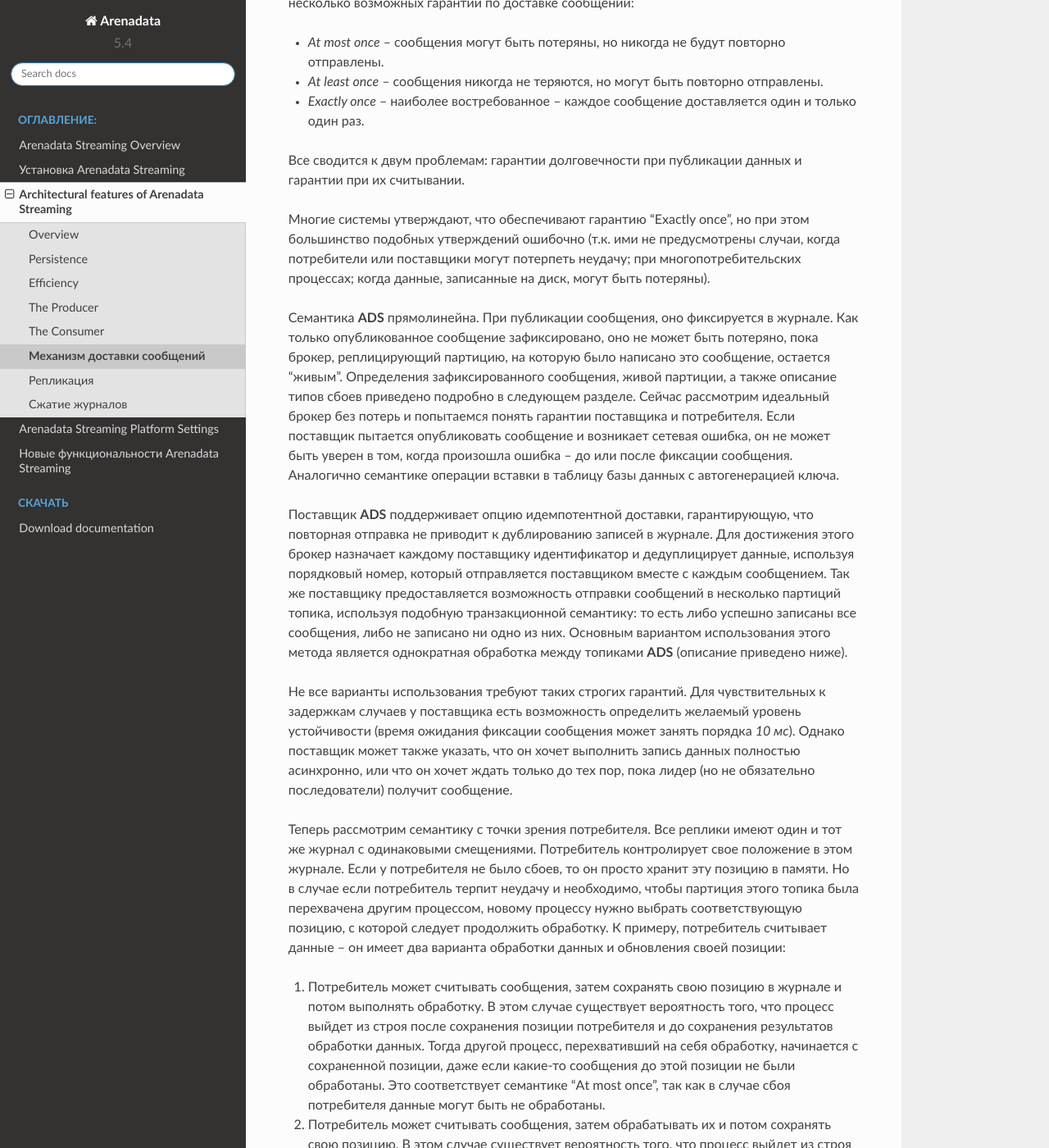
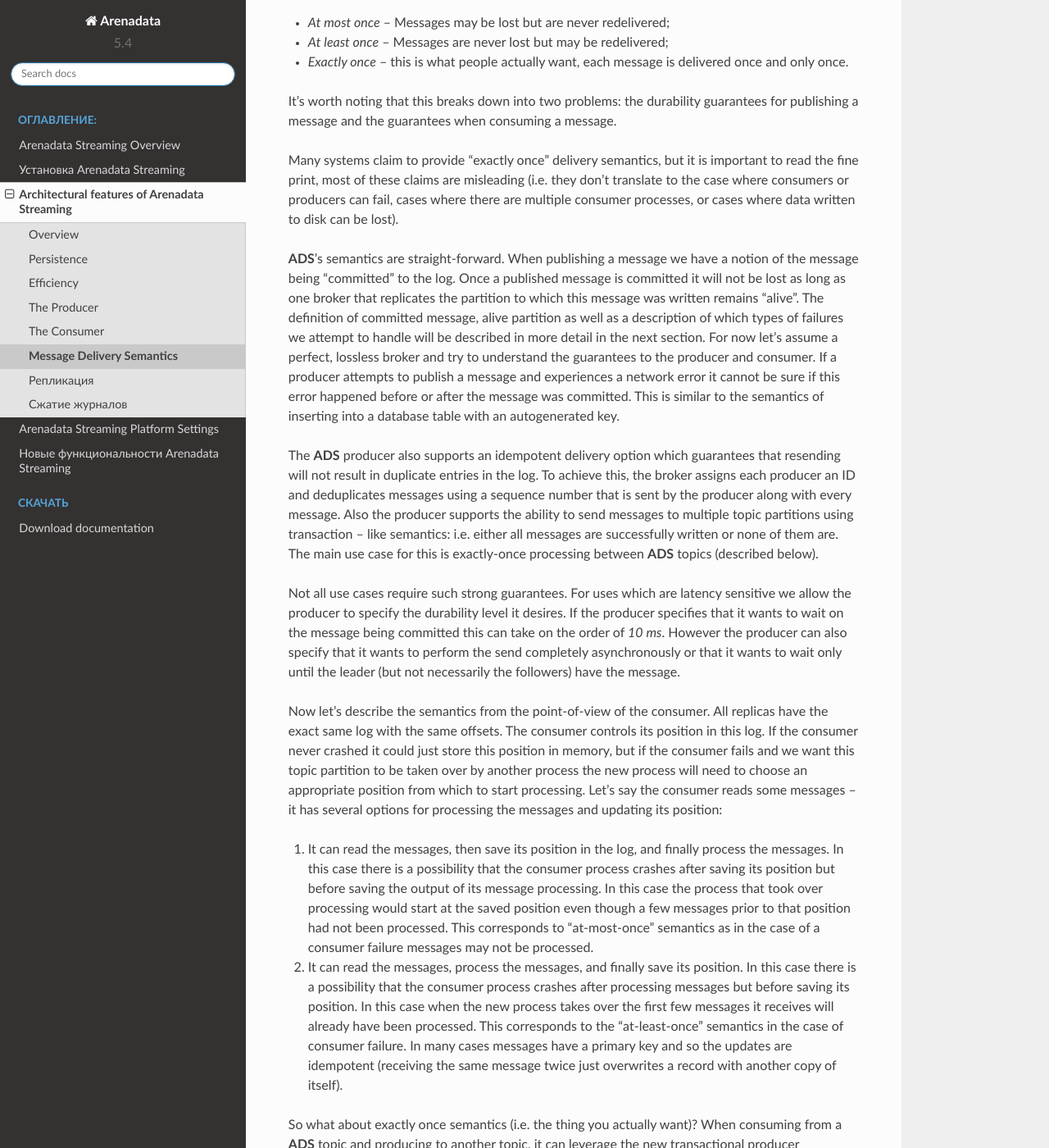
Before and after one commit to arenadata/docs_ads, a Sphinx documentation site: the page built from source/Architecture/delivery.rst, in a window 1280 px wide and 1400 px high, scrolled down 240 px. Shown: the whole window at 82% size. Built offline with Sphinx 7.4.7 and the Read the Docs theme 2.0.0, drawn with Linux system fonts in a browser that asks for light colours; pages that are not in the unit, such as notebooks, are missing from menus; some of the changed text lies outside the part shown.

Commit message:
Update delivery.rst

```diff
--- a/source/Architecture/delivery.rst
+++ b/source/Architecture/delivery.rst
@@ -1,30 +1,30 @@
-Механизм доставки сообщений
+Message Delivery Semantics
 ============================
 
-После введения в принципы работы поставщиков и потребителей данных следует изучить семантический анализ гарантий между ними, которые обеспечивает **ADS**. Существует несколько возможных гарантий по доставке сообщений:
+Now that we understand a little about how producers and consumers work, let's discuss the semantic guarantees **ADS** provides between producer and consumer. Clearly there are multiple possible message delivery guarantees that could be provided:
 
-+ *At most once* -- сообщения могут быть потеряны, но никогда не будут повторно отправлены.
-+ *At least once* -- сообщения никогда не теряются, но могут быть повторно отправлены.
-+ *Exactly once* -- наиболее востребованное -- каждое сообщение доставляется один и только один раз.
++ *At most once* -- Messages may be lost but are never redelivered;
++ *At least once* -- Messages are never lost but may be redelivered;
++ *Exactly once* -- this is what people actually want, each message is delivered once and only once.
 
-Все сводится к двум проблемам: гарантии долговечности при публикации данных и гарантии при их считывании.
+It's worth noting that this breaks down into two problems: the durability guarantees for publishing a message and the guarantees when consuming a message.
 
-Многие системы утверждают, что обеспечивают гарантию "Exactly once", но при этом большинство подобных утверждений ошибочно (т.к. ими не предусмотрены случаи, когда потребители или поставщики могут потерпеть неудачу; при многопотребительских процессах; когда данные, записанные на диск, могут быть потеряны).
+Many systems claim to provide "exactly once" delivery semantics, but it is important to read the fine print, most of these claims are misleading (i.e. they don't translate to the case where consumers or producers can fail, cases where there are multiple consumer processes, or cases where data written to disk can be lost).
 
-Семантика **ADS** прямолинейна. При публикации сообщения, оно фиксируется в журнале. Как только опубликованное сообщение зафиксировано, оно не может быть потеряно, пока брокер, реплицирующий партицию, на которую было написано это сообщение, остается "живым". Определения зафиксированного сообщения, живой партиции, а также описание типов сбоев приведено подробно в следующем разделе. Сейчас рассмотрим идеальный брокер без потерь и попытаемся понять гарантии поставщика и потребителя. Если поставщик пытается опубликовать сообщение и возникает сетевая ошибка, он не может быть уверен в том, когда произошла ошибка -- до или после фиксации сообщения. Аналогично семантике операции вставки в таблицу базы данных с автогенерацией ключа.
+**ADS**'s semantics are straight-forward. When publishing a message we have a notion of the message being "committed" to the log. Once a published message is committed it will not be lost as long as one broker that replicates the partition to which this message was written remains "alive". The definition of committed message, alive partition as well as a description of which types of failures we attempt to handle will be described in more detail in the next section. For now let's assume a perfect, lossless broker and try to understand the guarantees to the producer and consumer. If a producer attempts to publish a message and experiences a network error it cannot be sure if this error happened before or after the message was committed. This is similar to the semantics of inserting into a database table with an autogenerated key.
 
-Поставщик **ADS** поддерживает опцию идемпотентной доставки, гарантирующую, что повторная отправка не приводит к дублированию записей в журнале. Для достижения этого брокер назначает каждому поставщику идентификатор и дедуплицирует данные, используя порядковый номер, который отправляется поставщиком вместе с каждым сообщением. Так же поставщику предоставляется возможность отправки сообщений в несколько партиций топика, используя подобную транзакционной семантику: то есть либо успешно записаны все сообщения, либо не записано ни одно из них. Основным вариантом использования этого метода является однократная обработка между топиками **ADS** (описание приведено ниже).
+The **ADS** producer also supports an idempotent delivery option which guarantees that resending will not result in duplicate entries in the log. To achieve this, the broker assigns each producer an ID and deduplicates messages using a sequence number that is sent by the producer along with every message. Also the producer supports the ability to send messages to multiple topic partitions using transaction -- like semantics: i.e. either all messages are successfully written or none of them are. The main use case for this is exactly-once processing between **ADS** topics (described below).
 
-Не все варианты использования требуют таких строгих гарантий. Для чувствительных к задержкам случаев у поставщика есть возможность определить желаемый уровень устойчивости (время ожидания фиксации сообщения может занять порядка *10 мс*). Однако поставщик может также указать, что он хочет выполнить запись данных полностью асинхронно, или что он хочет ждать только до тех пор, пока лидер (но не обязательно последователи) получит сообщение.
+Not all use cases require such strong guarantees. For uses which are latency sensitive we allow the producer to specify the durability level it desires. If the producer specifies that it wants to wait on the message being committed this can take on the order of *10 ms*. However the producer can also specify that it wants to perform the send completely asynchronously or that it wants to wait only until the leader (but not necessarily the followers) have the message.
 
-Теперь рассмотрим семантику с точки зрения потребителя. Все реплики имеют один и тот же журнал с одинаковыми смещениями. Потребитель контролирует свое положение в этом журнале. Если у потребителя не было сбоев, то он просто хранит эту позицию в памяти. Но в случае если потребитель терпит неудачу и необходимо, чтобы партиция этого топика была перехвачена другим процессом, новому процессу нужно выбрать соответствующую позицию, с которой следует продолжить обработку. К примеру, потребитель считывает данные -- он имеет два варианта обработки данных и обновления своей позиции:
+Now let's describe the semantics from the point-of-view of the consumer. All replicas have the exact same log with the same offsets. The consumer controls its position in this log. If the consumer never crashed it could just store this position in memory, but if the consumer fails and we want this topic partition to be taken over by another process the new process will need to choose an appropriate position from which to start processing. Let's say the consumer reads some messages -- it has several options for processing the messages and updating its position:
 
-1. Потребитель может считывать сообщения, затем сохранять свою позицию в журнале и потом выполнять обработку. В этом случае существует вероятность того, что процесс выйдет из строя после сохранения позиции потребителя и до сохранения результатов обработки данных. Тогда другой процесс, перехвативший на себя обработку, начинается с сохраненной позиции, даже если какие-то сообщения до этой позиции не были обработаны. Это соответствует семантике "At most once", так как в случае сбоя потребителя данные могут быть не обработаны.
+1. It can read the messages, then save its position in the log, and finally process the messages. In this case there is a possibility that the consumer process crashes after saving its position but before saving the output of its message processing. In this case the process that took over processing would start at the saved position even though a few messages prior to that position had not been processed. This corresponds to "at-most-once" semantics as in the case of a consumer failure messages may not be processed.
 
-2. Потребитель может считывать сообщения, затем обрабатывать их и потом сохранять свою позицию. В этом случае существует вероятность того, что процесс выйдет из строя после обработки данных, но до сохранения позиции потребителя. Тогда другой процесс, перехвативший на себя обработку, обрабатывает уже обработанные данные. В случае сбоя потребителя это соответствует семантике "At least once". При этом во многих случаях сообщения имеют первичный ключ, поэтому обновления являются идемпотентными (повторное получение одного и того же сообщения просто перезаписывает его другой копией самого себя).
+2. It can read the messages, process the messages, and finally save its position. In this case there is a possibility that the consumer process crashes after processing messages but before saving its position. In this case when the new process takes over the first few messages it receives will already have been processed. This corresponds to the "at-least-once" semantics in the case of consumer failure. In many cases messages have a primary key and so the updates are idempotent (receiving the same message twice just overwrites a record with another copy of itself).
 
-Что по поводу семантики "Exactly once" (то, что действительно желаемо)? При потреблении данных из топика **ADS** и их записи в другой топик, можно использовать транзакционную семантику поставщика, которая была упомянута выше. Позиция потребителя сохраняется как сообщение в топике, поэтому можно записать смещение в **ADS** в той же транзакции, что и топики смещения, получающие обработанные данные. Если транзакция прерывается, позиция потребителя возвращается к своему старому значению, и записанные в топик смещения данные доступны другим потребителям в зависимости от их "уровня изоляции". На установленном по умолчанию уровне изоляции "read_uncommitted" все сообщения видны для потребителей, даже если они были частью прерванной транзакции, а на уровне "read_committed" потребитель возвращает только зафиксированные транзакцией сообщения (и любые данные, которые не являлись частью транзакции).
+So what about exactly once semantics (i.e. the thing you actually want)? When consuming from a **ADS** topic and producing to another topic, it can leverage the new transactional producer capabilities that were mentioned above. The consumer's position is stored as a message in a topic, so we can write the offset to **ADS** in the same transaction as the output topics receiving the processed data. If the transaction is aborted, the consumer's position will revert to its old value and the produced data on the output topics will not be visible to other consumers, depending on their "isolation level". In the default "read_uncommitted" isolation level, all messages are visible to consumers even if they were part of an aborted transaction, but in "read_committed", the consumer will only return messages from transactions which were committed (and any messages which were not part of a transaction).
 
-При записи данных во внешнюю систему существует оговорка, которая заключается в необходимости координировать позицию потребителя с тем, что фактически хранится в качестве выходных данных. Классический способ достижения этого -- ведение двухфазной фиксации между хранением потребительской позиции и хранением потребительских данных. Но также этого можно добиться и проще -- позволяя потребителю хранить смещение в том же месте, что и выходные данные. Например, коннектор **ADS Connect** записывает данные в **HDFS** вместе со смещениями считанных данных для гарантии их обновлений. Аналогичный шаблон используется для многих других систем данных, требующих более сильную семантику, и у которых сообщения не имеют первичного ключа для дедупликации. Такой метод лучше, потому что многие выходные системы, в которые потребитель может записывать данные, не поддерживают двухфазную фиксацию.
+When writing to an external system, the limitation is in the need to coordinate the consumer's position with what is actually stored as output. The classic way of achieving this would be to introduce a two-phase commit between the storage of the consumer position and the storage of the consumers output. But this can be handled more simply and generally by letting the consumer store its offset in the same place as its output. This is better because many of the output systems a consumer might want to write to will not support a two-phase commit. As an example of this, consider a **ADS Connect** connector which populates data in **HDFS** along with the offsets of the data it reads so that it is guaranteed that either data and offsets are both updated or neither is. We follow similar patterns for many other data systems which require these stronger semantics and for which the messages do not have a primary key to allow for deduplication.
 
-Так что **ADS** эффективно поддерживает гарантию "Exactly once", и транзакции поставщик/потребитель могут использоваться для ее обеспечения при передаче и обработке данных между топиками. "Exactly once" гарантия в других системах обычно требует взаимодействия с такими же системами, а в **ADS** обеспечивается смещение, которое это реализует. В иных случаях **ADS** по умолчанию гарантирует как минимум доставку "At least once" и дает возможность пользователю реализовывать доставку по принципу "At most once" путем отключения повторных попыток записи у поставщика и фиксации смещений у потребителя перед обработкой пакета данных.
+So effectively **ADS** supports exactly-once delivery, and the transactional producer/consumer can be used generally to provide exactly-once delivery when transfering and processing data between topics. Exactly-once delivery for other destination systems generally requires cooperation with such systems, but **ADS** provides the offset which makes implementing this feasible. Otherwise, **ADS** guarantees at-least-once delivery by default, and allows the user to implement at-most-once delivery by disabling retries on the producer and committing offsets in the consumer prior to processing a batch of messages.
```
